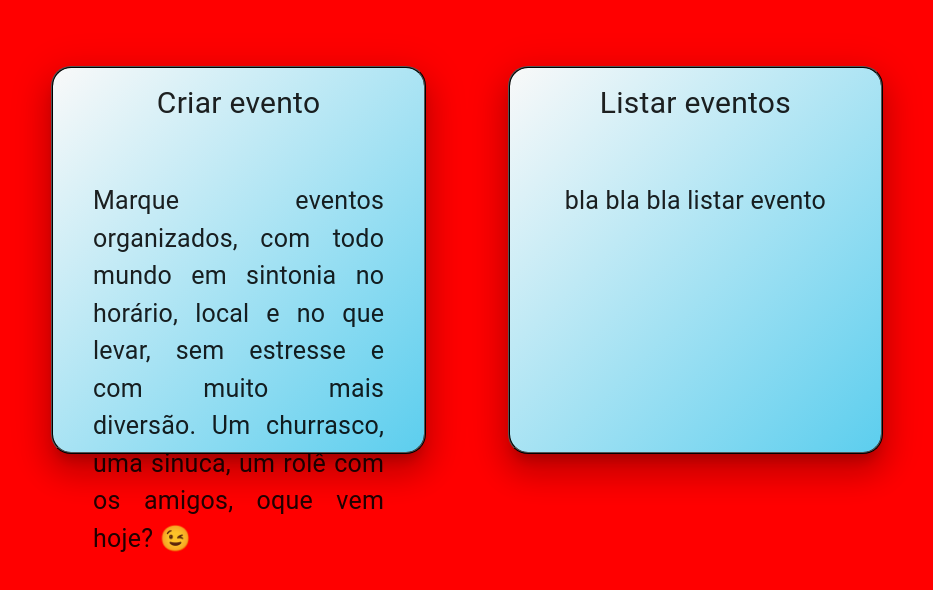
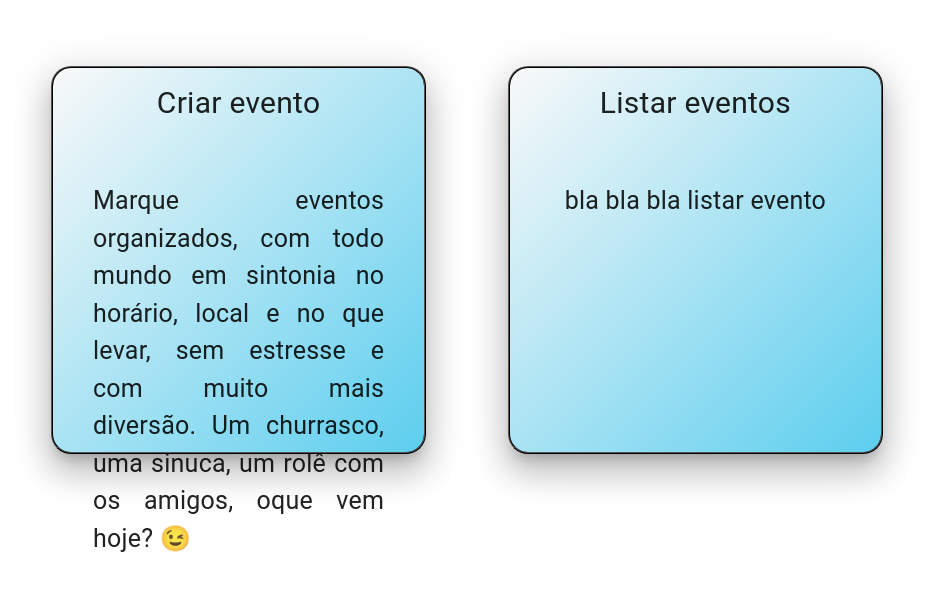
Before and after one commit to thiagoisdead/frontend, a Next.js app: page /events in a window 1280 px wide. Shown: the part 118-708 px from the top of the page, without its empty margins (173-1106 px from the left). Built offline with nearby package versions, Linux system fonts and the light colour scheme; a web font is replaced by a local one.

Commit message:
adição de background em vez de fundo vermelho

```diff
--- a/src/app/events/page.tsx
+++ b/src/app/events/page.tsx
@@ -45,12 +45,12 @@ export default function Home() {
   }, []);
 
   return (
-    <Box width={'100%'} height={'100%'} bgcolor={'red'} display={"flex"} alignItems={"center"} justifyContent={"center"}>
+    <Box width={'100%'} height={'100%'} className="eventsSvg" display={"flex"} alignItems={"center"} justifyContent={"center"}>
       <Box width={'65%'} mt={6} height={'60%'} gap={2} flexDirection={'row'} justifyContent={'space-between'} display={'flex'}>
         <Paper elevation={20} sx={{
           border: '2px ridge black', borderRadius: 5, width: '35%', height: '80%', display: 'flex', justifyContent: 'flex-start', flexDirection: 'column', background: 'linear-gradient(135deg, #f9f9f9 0%, #5cceee 100%)', px: 5, transition: 'transform 0.2s ease-in-out', '&:hover': { transform: 'translateY(-5px)', }, cursor: 'pointer',
         }}
-        onClick={() => router.push('/events/createEvent')}
+          onClick={() => router.push('/events/createEvent')}
         >
           <Typography
             mt={1.5}
```
